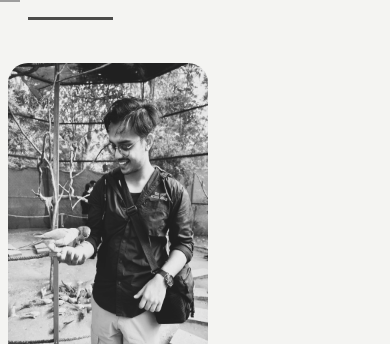
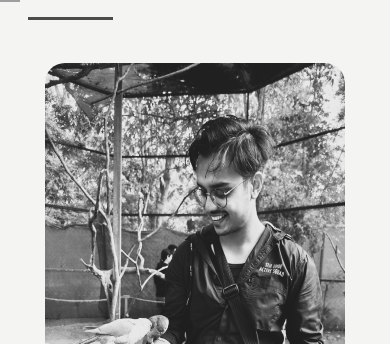
Before and after one commit to Siddharth-Agg-arwal/sid-portfolio, a Next.js app: page / in a window 390 px wide. Shown: the part 1656-2000 px from the top of the page. Built offline with nearby package versions, Linux system fonts and the light colour scheme; grey boxes are pictures that could not be loaded.

Commit message:
about me responsive

```diff
--- a/app/css/aboutme.module.css
+++ b/app/css/aboutme.module.css
@@ -65,19 +65,25 @@
         padding-top: 5vh;
         min-height: fit-content;
         max-width: 100%;
+        justify-content: center;
+        align-items: center;
+        /* padding: 10%; */
     }
 
     .me{
-        width : 200px;
-        height : 300px;
+        height : 55vh;
+        max-width : 80%;
+        padding : 0;
     }
 
     .leftComp{
-        max-width: 100%;
+        display: flex;
+        justify-content: center;
+        min-width: 100%;
     }
 
     .rightComp{
-        max-width: 100%;
+        min-width: 80%;
         font-size: 0.8rem;
     }
 
--- a/app/page.module.css
+++ b/app/page.module.css
@@ -40,4 +40,8 @@
     /* display: ; */
   }
 
+  .music{
+    max-width: 100%;
+  }
+
 }
```
